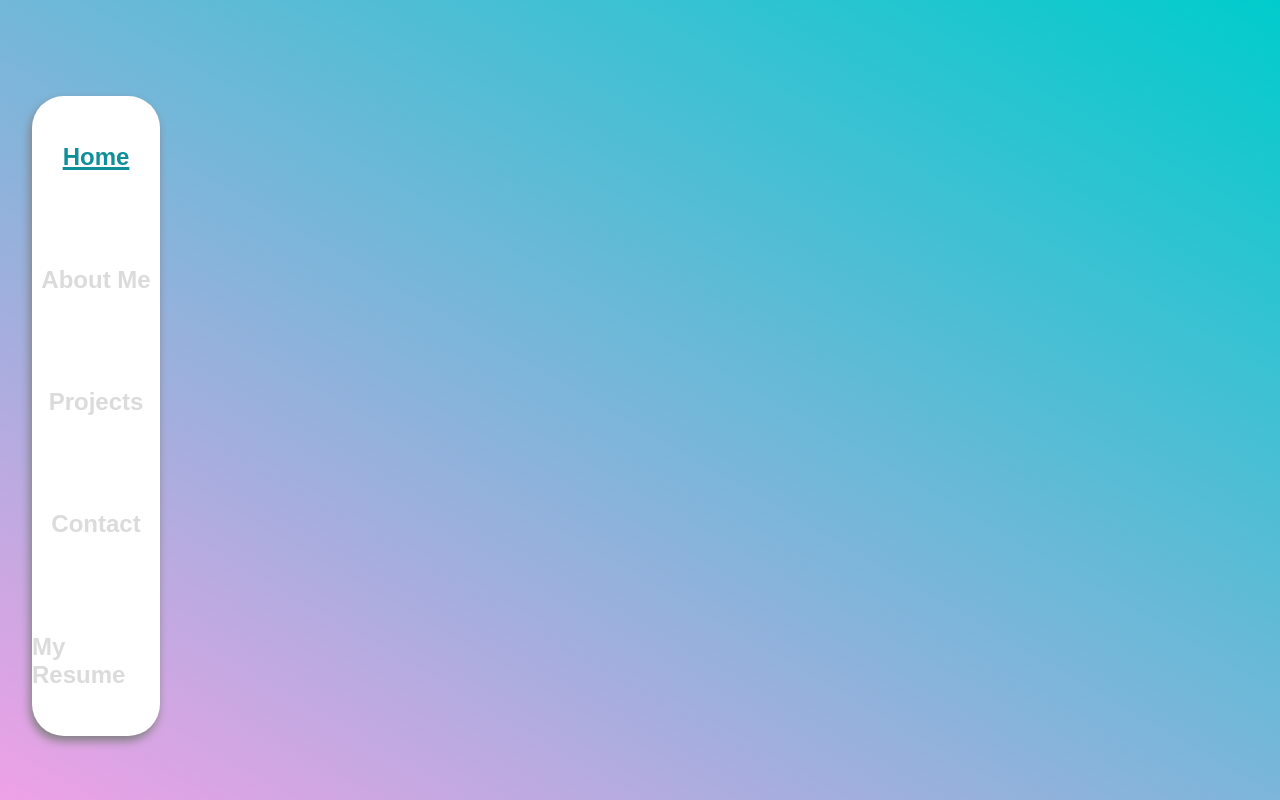
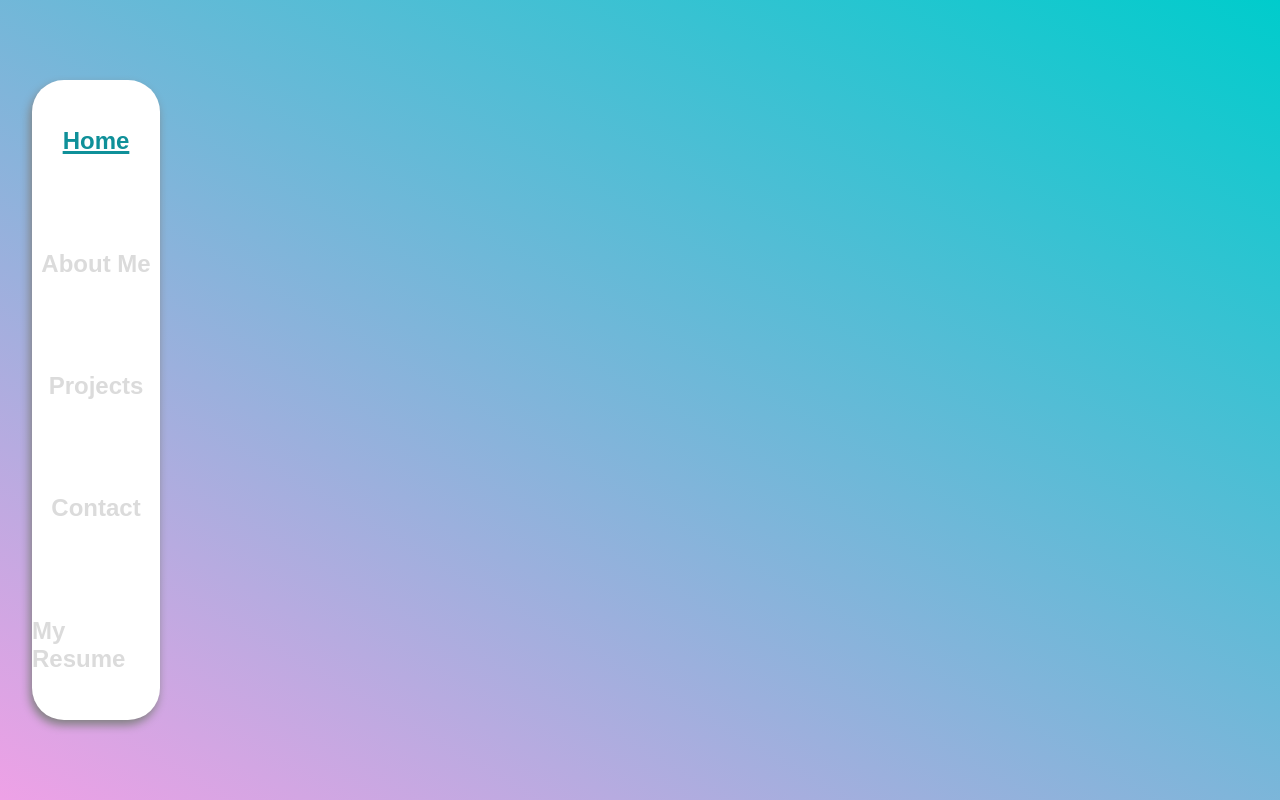
Before and after one commit to drewheaster/portfolio, a React (Create React App) app: page / in a window 1280 px wide. Built offline with nearby package versions, Linux system fonts and the light colour scheme.

Commit message:
roll tide

```diff
--- a/src/components/Header/style.css
+++ b/src/components/Header/style.css
@@ -4,13 +4,13 @@
     background-color: #ffffff;
     position: fixed;
     left: 2rem;
-    margin-top: 2rem;
     border-radius: 2rem;
     display: flex;
     flex-direction: column;
     align-items: center;
     justify-content: space-around;
     box-shadow: -2px 5px 10px grey;
+    margin-right: 2rem;
 }
 
 .page-selection {
```
